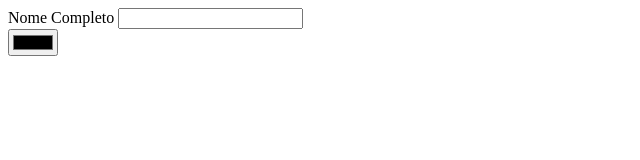
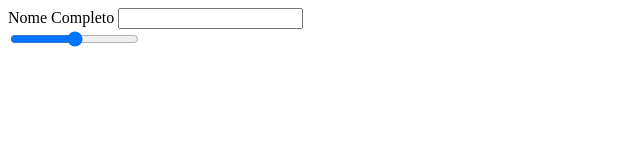
Before and after one commit to Marieduar/testes, a plain HTML site: page index.html in a window 1280 px wide. Shown: the whole page, without its empty margins (0-640 px from the left). Drawn offline with Linux system fonts and the light colour scheme.

Commit message:
Update index.html

```diff
--- a/index.html
+++ b/index.html
@@ -11,9 +11,10 @@
     <form action="./grava.php" method="post">
         <label for="txtNome">Nome Completo</label>
         <input type="text" name="txtNome" id="txtNome">
-        <br>
-        <input type="color" name="" id="">
-        <br>
+    <br>
+    <input type="range">
     </form>
+
+
 </body>
 </html>
```
